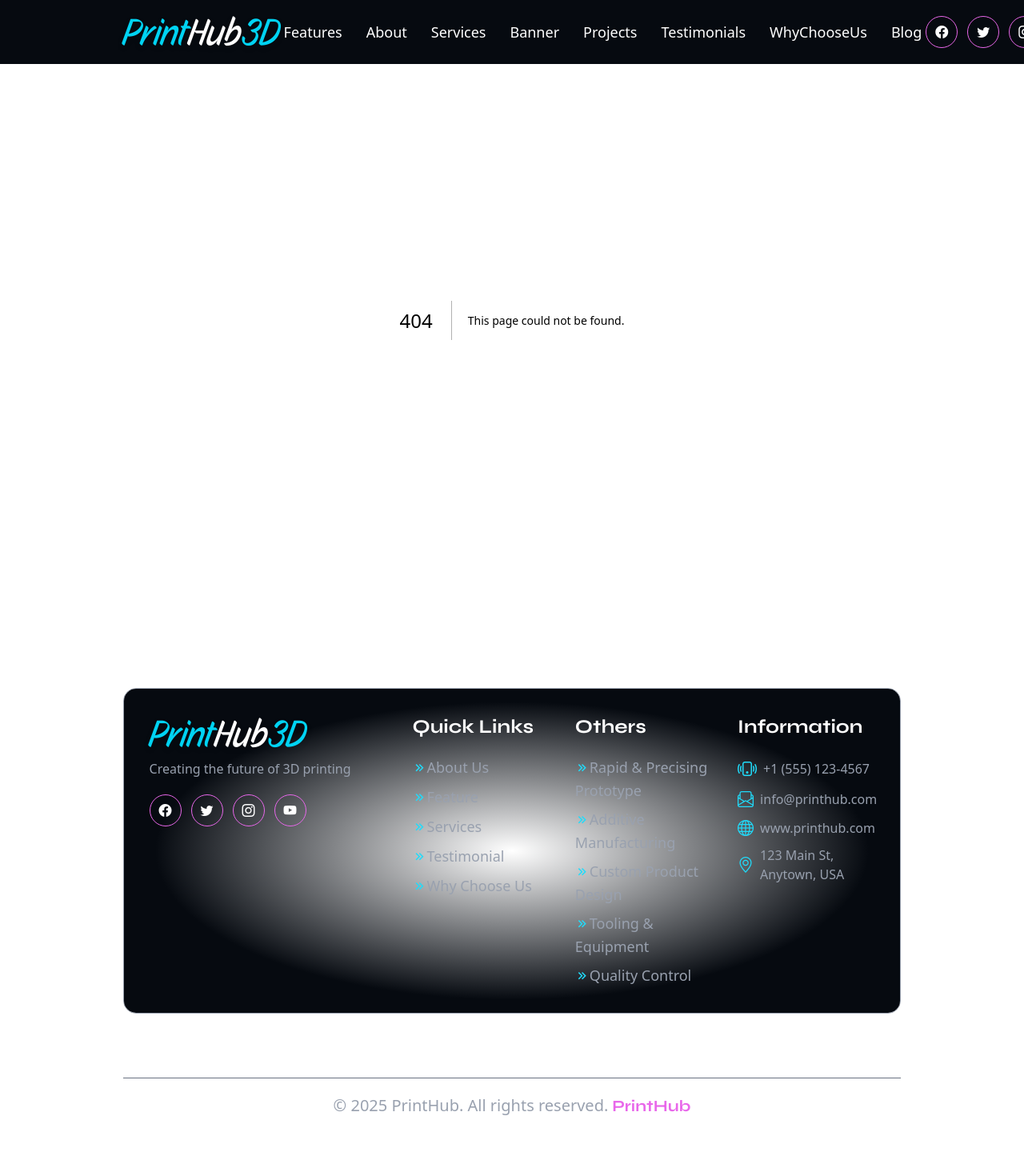
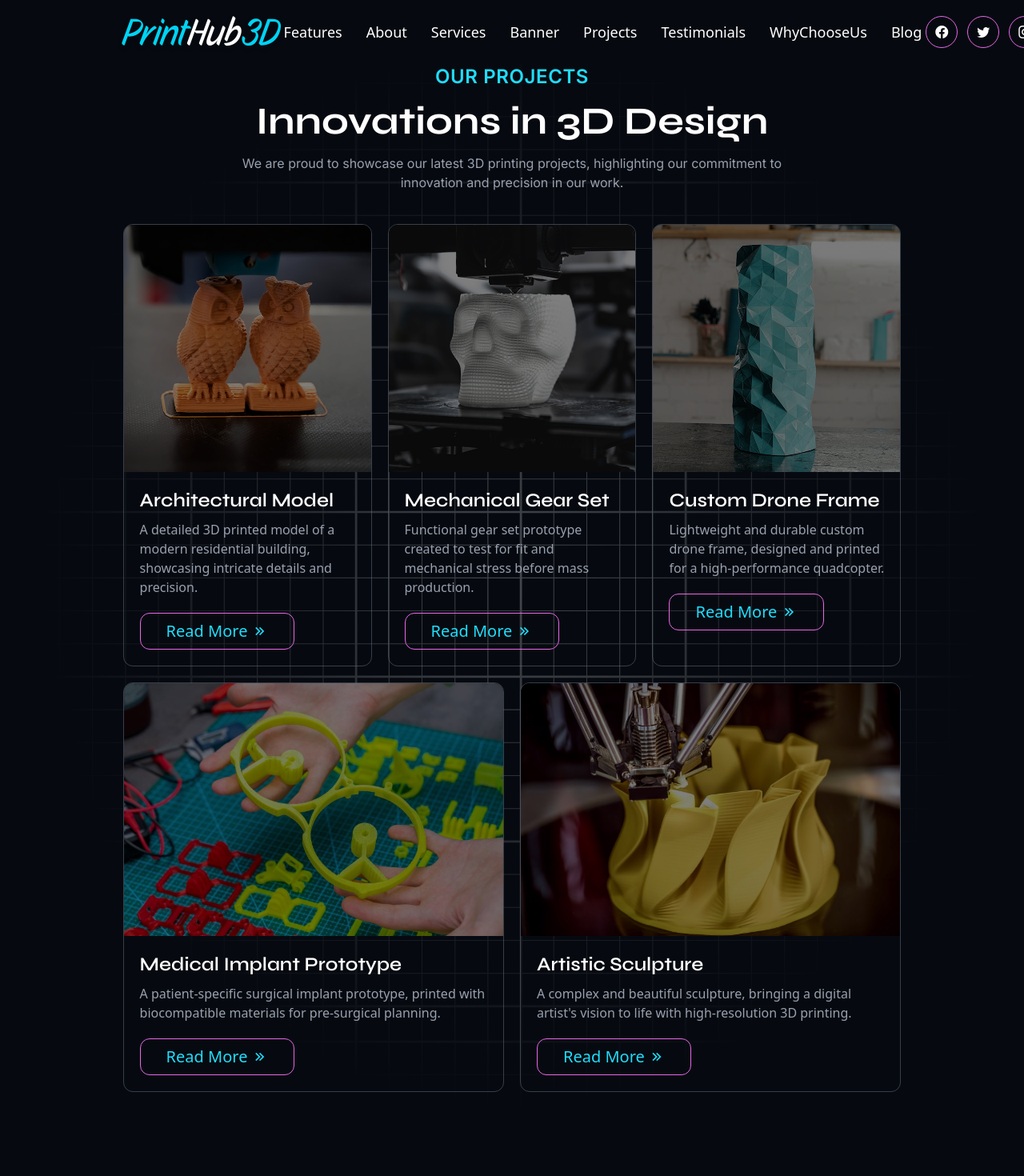
Before and after one commit to Jisap/nex16-Business-Website-PrintHub, a Next.js app: page /Sections/Projects in a window 1280 px wide. Before the commit this address had no page. Shown: the top 1470 px of the page at 80% size. Before the commit the page ends 1417 px from the top, so only its background shows below. Built offline with nearby package versions, Linux system fonts and the light colour scheme.

Commit message:
feat: add Projects section with project data and integrate it into the main Index component.

```diff
--- a/app/Sections/Index.tsx
+++ b/app/Sections/Index.tsx
@@ -4,6 +4,7 @@ import Features from './Features/page'
 import About from './About/page'
 import Services from './Services/page'
 import Banner from './Banner/page'
+import Proyects from './Projects/page'
 
 const Index = () => {
   return (
@@ -13,6 +14,7 @@ const Index = () => {
       <About />
       <Services />
       <Banner />
+      <Proyects />
     </>
   )
 }
--- /dev/null
+++ b/app/Sections/Projects/page.tsx
@@ -0,0 +1,122 @@
+"use client"
+
+import Image from "next/image";
+import Project1 from "@/public/Project-1.jpg";
+import Project2 from "@/public/Project-2.jpg";
+import Project3 from "@/public/Project-3.jpg";
+import Project4 from "@/public/Project-4.jpg";
+import Project5 from "@/public/Project-5.jpg";
+
+const ProjectData = [
+  {
+    id: "1",
+    title: "Architectural Model",
+    desc: "A detailed 3D printed model of a modern residential building, showcasing intricate details and precision.",
+    image: Project1
+  },
+  {
+    id: "2",
+    title: "Mechanical Gear Set",
+    desc: "Functional gear set prototype created to test for fit and mechanical stress before mass production.",
+    image: Project2
+  },
+  {
+    id: "3",
+    title: "Custom Drone Frame",
+    desc: "Lightweight and durable custom drone frame, designed and printed for a high-performance quadcopter.",
+    image: Project3
+  },
+  {
+    id: "4",
+    title: "Medical Implant Prototype",
+    desc: "A patient-specific surgical implant prototype, printed with biocompatible materials for pre-surgical planning.",
+    image: Project4
+  },
+  {
+    id: "5",
+    title: "Artistic Sculpture",
+    desc: "A complex and beautiful sculpture, bringing a digital artist's vision to life with high-resolution 3D printing.",
+    image: Project5
+  }
+]
+
+
+const Proyects = () => {
+  return (
+    <>
+      <div className="px-[8%] lg:px-[12%] section-bg project-bg py-20" id="projects">
+        <div className="title flex flex-col items-center justify-center text-center mb-10">
+          <h3 className="Inter font-semibold uppercase tracking-wide text-secondary text-2xl">
+            Our Projects
+          </h3>
+
+          <h1 className="Syne font-bold my-4 text-4xl md:text-5xl text-white">
+            Innovations in 3D Design
+          </h1>
+
+          <p className="text-gray-400 Inter lg:w-[75%]">
+            We are proud to showcase our latest 3D printing projects, highlighting our commitment to innovation and precision in our work.
+          </p>
+        </div>
+
+        <div className="grid grid-cols-1 md:grid-cols-3 gap-5 mb-5 z-10">
+          {
+            ProjectData.slice(0, 3).map((project) => (
+              <div key={project.id} className="group rounded-xl overflow-hidden cursor-pointer border border-gray-500/50 hover:border-primary hover:bg-body hover:translate-y-1 transition-all duration-300">
+                <Image
+                  src={project.image}
+                  alt={project.title}
+                  className="w-full object-cover brightness-50 hover:brightness-75 transition-all duration-300"
+                />
+
+                <div className="p-5">
+                  <h3 className="text-white Syne mb-2 text-2xl font-semibold">
+                    {project.title}
+                  </h3>
+
+                  <p className="text-gray-400">
+                    {project.desc}
+                  </p>
+
+                  <button className="btn text-secondary mt-5 px-8 py-2 border border-primary rounded-xl text-xl hover:bg-primary hover:text-body cursor-pointer transition-all duration-300">
+                    Read More <i className="ri-arrow-right-double-line"></i>
+                  </button>
+                </div>
+              </div>
+            ))
+          }
+        </div>
+
+        <div className="grid grid-cols-1 md:grid-cols-2 gap-5">
+          {
+            ProjectData.slice(3).map((project) => (
+              <div key={project.id} className="group rounded-xl overflow-hidden cursor-pointer border border-gray-500/50 hover:border-primary hover:bg-body hover:translate-y-1 transition-all duration-300">
+                <Image
+                  src={project.image}
+                  alt={project.title}
+                  className="w-full object-cover brightness-50 hover:brightness-75 transition-all duration-300"
+                />
+
+                <div className="p-5">
+                  <h3 className="text-white Syne mb-2 text-2xl font-semibold">
+                    {project.title}
+                  </h3>
+
+                  <p className="text-gray-400">
+                    {project.desc}
+                  </p>
+
+                  <button className="btn text-secondary mt-5 px-8 py-2 border border-primary rounded-xl text-xl hover:bg-primary hover:text-body cursor-pointer transition-all duration-300">
+                    Read More <i className="ri-arrow-right-double-line"></i>
+                  </button>
+                </div>
+              </div>
+            ))
+          }
+        </div>
+      </div>
+    </>
+  )
+}
+
+export default Proyects
```
